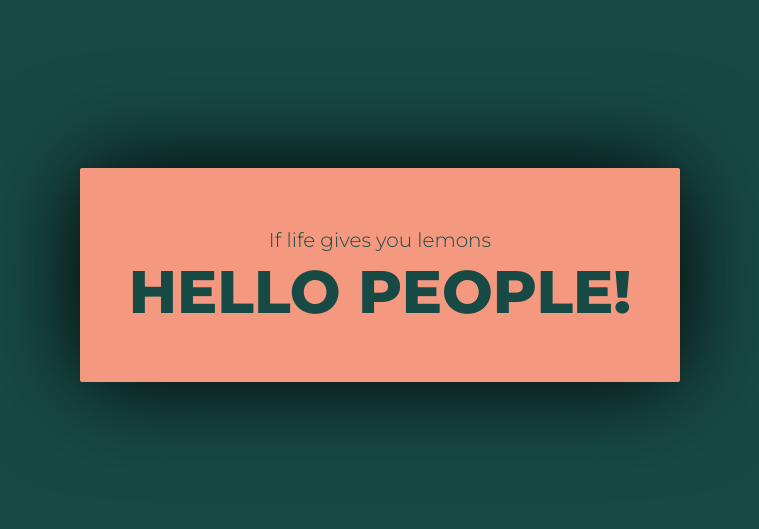
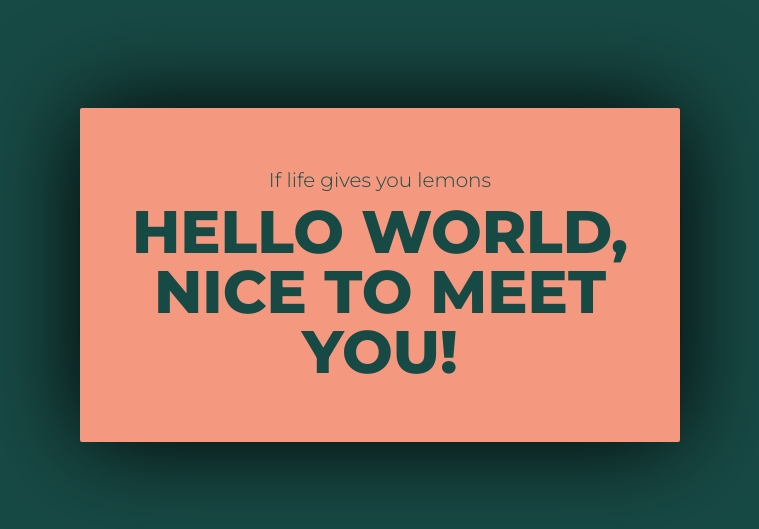
Before and after one commit to markgoldstein98/my-first-github-page, a plain HTML site: page index.html in a window 1280 px wide. Shown: the part 125-654 px from the top of the page, without its empty margins (260-1019 px from the left). Drawn offline with Linux system fonts and the light colour scheme.

Commit message:
Modified paragraph

```diff
--- a/index.html
+++ b/index.html
@@ -14,7 +14,7 @@
 <div class="container">
     <div class="box">
         <p>If life gives you lemons</p>
-        <p>Hello People!</p>
+        <p>Hello World, nice to meet you!</p>
     </div>
 </div>
 </body>
```
